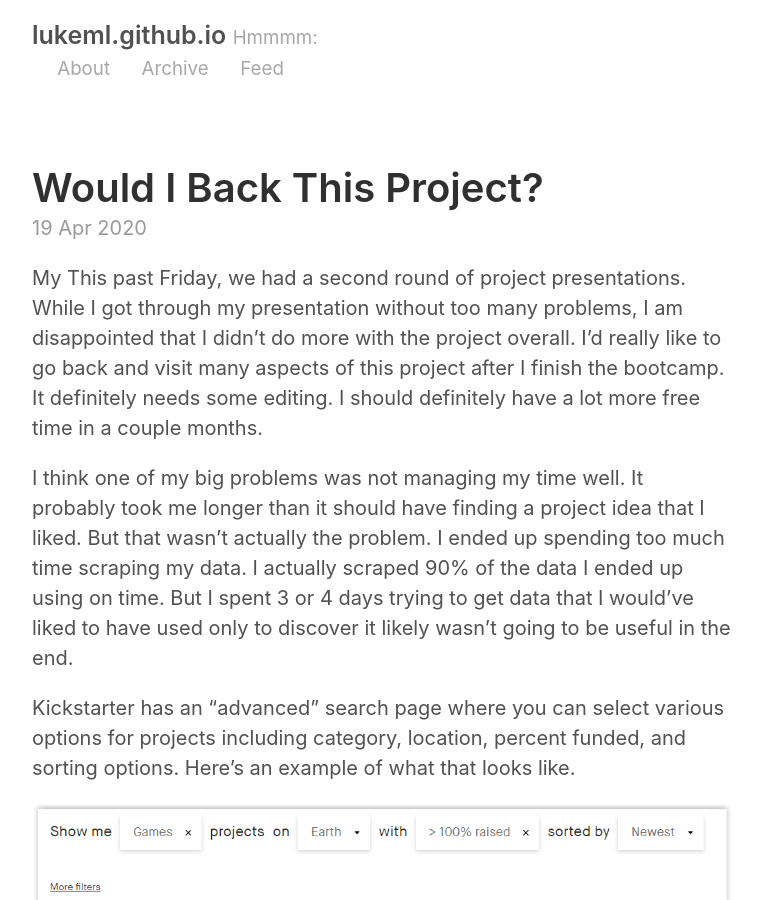
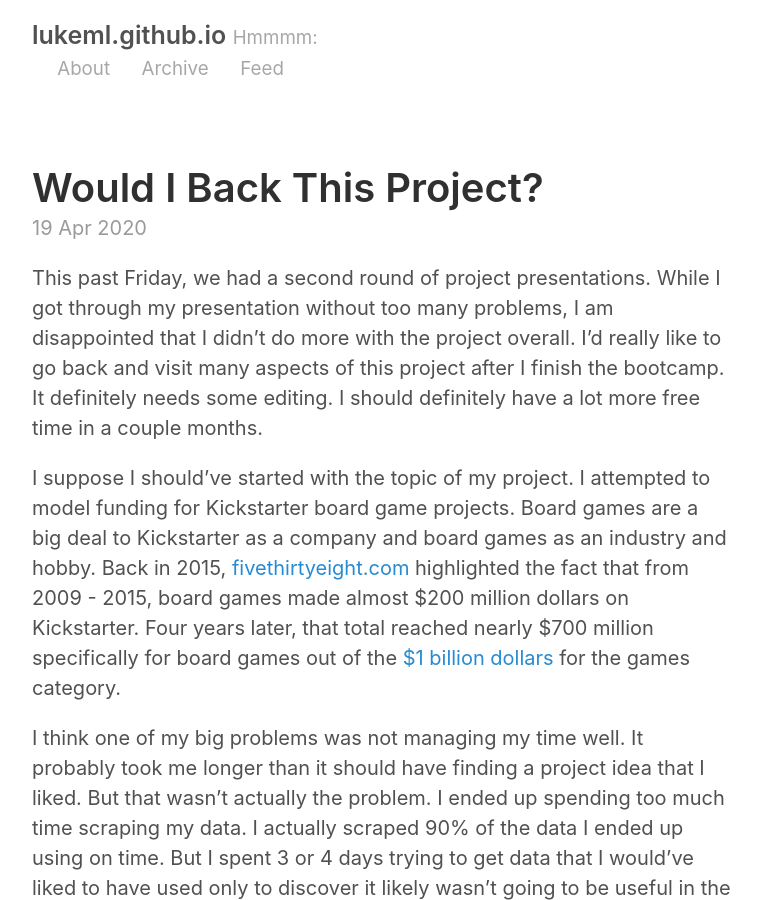
Before and after one commit to lukeml/lukeml.github.io, a Jekyll site: the page built from _posts/2020-04-19-Project-2.md, in a window 1280 px wide and 900 px high. Shown: the whole window, without its empty margins (258-1019 px from the left). Built offline with Jekyll 4.4.1, drawn with Linux system fonts in a browser that asks for light colours; some of the changed text lies outside the part shown.

Commit message:
minor updates to blog and image update

```diff
--- a/_posts/2020-04-19-Project-2.md
+++ b/_posts/2020-04-19-Project-2.md
@@ -3,7 +3,11 @@ layout: post
 title: Would I Back This Project?
 ---
 
-My This past Friday, we had a second round of project presentations. While I got through my presentation without too many problems, I am disappointed that I didn't do more with the project overall. I'd really like to go back and visit many aspects of this project after I finish the bootcamp. It definitely needs some editing. I should definitely have a lot more free time in a couple months.
+This past Friday, we had a second round of project presentations. While I got through my presentation without too many problems, I am disappointed that I didn't do more with the project overall. I'd really like to go back and visit many aspects of this project after I finish the bootcamp. It definitely needs some editing. I should definitely have a lot more free time in a couple months.
+
+I suppose I should've started with the topic of my project. I attempted to model funding for Kickstarter board game projects. Board games are a big deal to Kickstarter as a company and board games as an industry and hobby. Back in 2015, [fivethirtyeight.com](https://fivethirtyeight.com/features/crowdfunding-is-driving-a-196-million-board-game-renaissance/) highlighted the fact that from 2009 - 2015, board games made almost $200 million dollars on Kickstarter. Four years later, that total reached nearly $700 million specifically for board games out of the [$1 billion dollars](https://venturebeat.com/2019/04/16/kickstarter-game-projects-top-1-billion-with-tabletop-making-up-69-of-pledges/) for the games category.
+
+
 
 I think one of my big problems was not managing my time well. It probably took me longer than it should have finding a project idea that I liked. But that wasn't actually the problem. I ended up spending too much time scraping my data. I actually scraped 90% of the data I ended up using on time. But I spent 3 or 4 days trying to get data that I would've liked to have used only to discover it likely wasn't going to be useful in the end.
 
@@ -42,3 +46,6 @@ One interesting thing I can reflect on at the end of the project is how my class
 
 
 So would I back my project? Well, not without some additional work. Some projects on Kickstarter don't make their funding goal the first time around. But if a creator is open to feedback and puts more time into making the project better, then they are often successful the next time they launch their project on Kickstarter.
+
+
+[kickstarter.com](https://www.kickstarter.com/blog/1-billion-and-counting-pledged-to-games) announced another $600 million was pledged bringing the total from the games category to $1 billion with most of that money due specifically to board games according to [venturebeat.com](https://venturebeat.com/2019/04/16/kickstarter-game-projects-top-1-billion-with-tabletop-making-up-69-of-pledges/). The games category has made the most the most money on Kickstarter with about 20% of total funding according to the [kickstarter.com](https://www.kickstarter.com/help/stats).
```
Also changed, not shown: images/Frosthaven.PNG (added).
